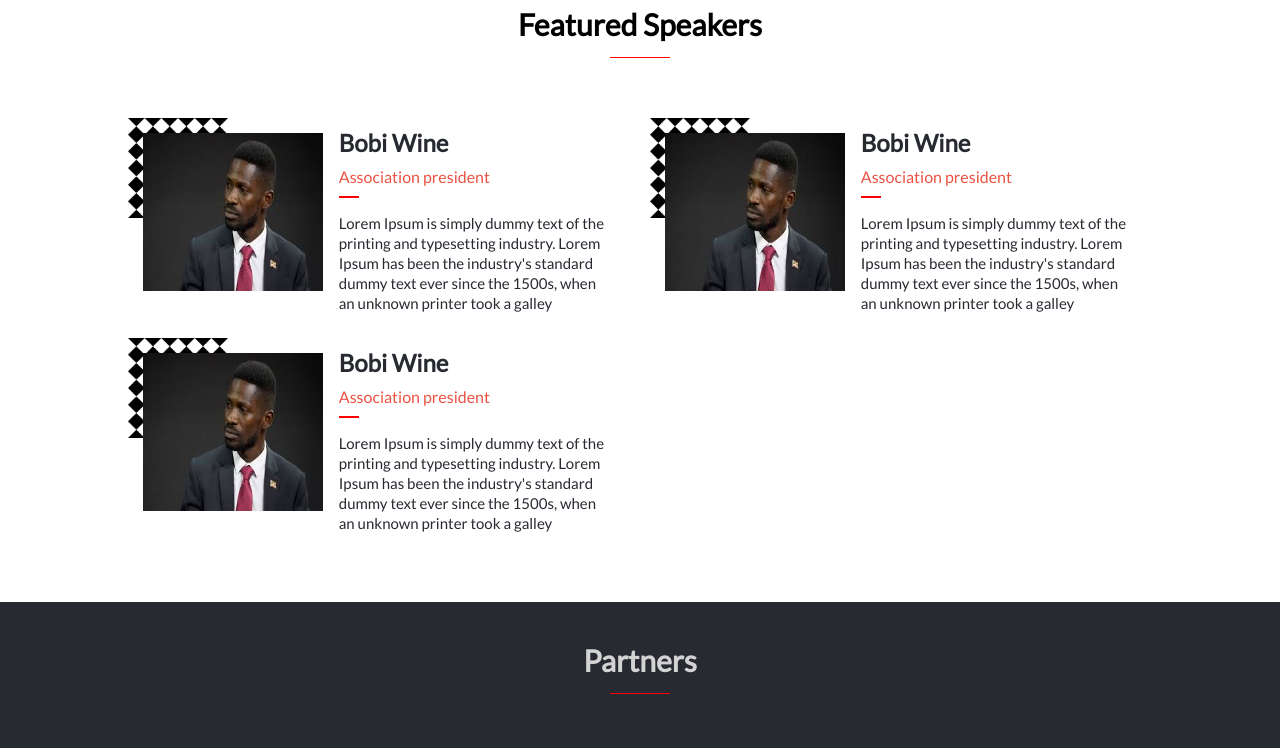
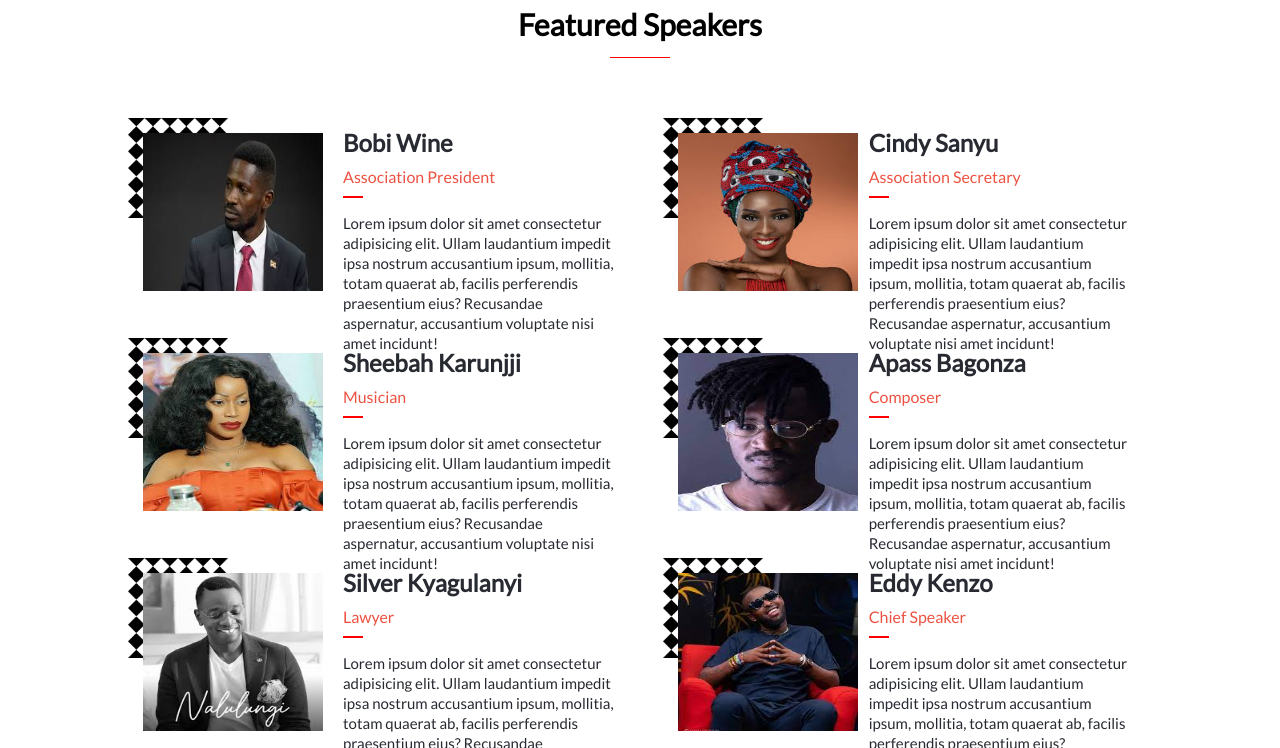
Before and after one commit to Zeph180/UmaDay22, a website: page index.html in a window 1280 px wide. Shown: the part 1970-2718 px from the top of the page. Drawn offline with Linux system fonts and the light colour scheme; files whose address does not match are found by name.

Commit message:
Add javascript to home page

```diff
--- a/about.html
+++ b/about.html
@@ -135,5 +135,6 @@
         <p>All rights reserved</p>
       </footer>
     </main>
+    <script src="./js/index.js"></script>
   </body>
 </html>
--- a/index.html
+++ b/index.html
@@ -30,7 +30,7 @@
         </ul>
       </nav>
       <nav id="nav-bar">
-        <i class="fas fa-solid fa-bars"></i>
+        <i id="ham" class="fas fa-solid fa-bars"></i>
         <h2 class="nav-logo"><a href="#">UMA</a></h2>
         <ul class="desk-nav-list">
           <li><a href="./about.html">About</a></li>
@@ -41,9 +41,8 @@
         </ul>
       </nav>
     </header>
-
     <main>
-      <div class="mobile-menu">
+      <div id="mob-menu" class="mobile-menu">
         <iconify-icon class="close-icon" icon="mdi:close"></iconify-icon>
         <ul class="mobile-nav">
           <li><a href="./index.html">Home</a></li>
@@ -94,7 +93,7 @@
 
           <div class="prog-list">
             <div class="prog-icon">
-              <iconify-icon icon="file-icons:keynote"></iconify-icon>
+              <iconify-icon icon="ic:round-music-video"></iconify-icon>
             </div>
             <div class="prog-activity">
               <p>Talent Show</p>
@@ -109,7 +108,7 @@
 
           <div class="prog-list">
             <div class="prog-icon">
-              <iconify-icon icon="file-icons:keynote"></iconify-icon>
+              <iconify-icon icon="simple-icons:frontendmentor"></iconify-icon>
             </div>
             <div class="prog-activity">
               <p>Mentorship</p>
@@ -124,7 +123,7 @@
 
           <div class="prog-list">
             <div class="prog-icon">
-              <iconify-icon icon="file-icons:keynote"></iconify-icon>
+              <iconify-icon icon="mdi:human-greeting-proximity"></iconify-icon>
             </div>
             <div class="prog-activity">
               <p>Meet n Greet</p>
@@ -139,7 +138,7 @@
 
           <div class="prog-list">
             <div class="prog-icon">
-              <iconify-icon icon="file-icons:keynote"></iconify-icon>
+              <iconify-icon icon="fluent-emoji-high-contrast:party-popper"></iconify-icon>
             </div>
             <div class="prog-activity">
               <p>Closing Celebrations</p>
@@ -161,7 +160,7 @@
         <div class="bottom-line"></div>
 
         <div class="speakers-sec">
-          <div class="speaker">
+          <!-- <div class="speaker">
             <div class="speaker-img-cont">
               <img src="./assets/bobi.jpeg" alt="" />
             </div>
@@ -205,7 +204,7 @@
                 text ever since the 1500s, when an unknown printer took a galley
               </p>
             </div>
-          </div>
+          </div> -->
         </div>
         <button class="more-btn">
           MORE
@@ -233,5 +232,7 @@
       </h5>
       <p>All rights reserved</p>
     </footer>
+    <script src="./js/index.js"></script>
+    <script src="./js/mobileMenu.js"></script>
   </body>
 </html>
--- a/js/index.js
+++ b/js/index.js
@@ -0,0 +1,77 @@
+const hamburger = document.getElementById('ham');
+const mobMenu = document.getElementById('mob-menu');
+const nav = document.querySelector('#nav-bar');
+const closeBtn = document.querySelector('.close-icon');
+const speakersSection = document.querySelector('.speakers-sec')
+const speakers = [
+  {
+    name: 'Bobi Wine',
+    title: 'Association President',
+    photo: '../assets/bobi.jpeg',
+    brief: 'Lorem ipsum dolor sit amet consectetur adipisicing elit. Ullam laudantium impedit ipsa nostrum accusantium ipsum, mollitia, totam quaerat ab, facilis perferendis praesentium eius? Recusandae aspernatur, accusantium voluptate nisi amet incidunt!',
+  },
+  {
+    name: 'Cindy Sanyu',
+    title: 'Association Secretary',
+    photo: '../assets/cindy.jpeg',
+    brief: 'Lorem ipsum dolor sit amet consectetur adipisicing elit. Ullam laudantium impedit ipsa nostrum accusantium ipsum, mollitia, totam quaerat ab, facilis perferendis praesentium eius? Recusandae aspernatur, accusantium voluptate nisi amet incidunt!',
+  },
+  {
+    name: 'Sheebah Karunjji',
+    title: 'Musician',
+    photo: '../assets/sheebah.jpeg',
+    brief: 'Lorem ipsum dolor sit amet consectetur adipisicing elit. Ullam laudantium impedit ipsa nostrum accusantium ipsum, mollitia, totam quaerat ab, facilis perferendis praesentium eius? Recusandae aspernatur, accusantium voluptate nisi amet incidunt!',
+  },
+  {
+    name: 'Apass Bagonza',
+    title: 'Composer',
+    photo: '../assets/apass.jpeg',
+    brief: 'Lorem ipsum dolor sit amet consectetur adipisicing elit. Ullam laudantium impedit ipsa nostrum accusantium ipsum, mollitia, totam quaerat ab, facilis perferendis praesentium eius? Recusandae aspernatur, accusantium voluptate nisi amet incidunt!',
+  },
+  {
+    name: 'Silver Kyagulanyi',
+    title: 'Lawyer',
+    photo: '../assets/silver.jpeg',
+    brief: 'Lorem ipsum dolor sit amet consectetur adipisicing elit. Ullam laudantium impedit ipsa nostrum accusantium ipsum, mollitia, totam quaerat ab, facilis perferendis praesentium eius? Recusandae aspernatur, accusantium voluptate nisi amet incidunt!',
+  },
+  {
+    name: 'Eddy Kenzo',
+    title: 'Chief Speaker',
+    photo: '../assets/kenzo.jpeg',
+    brief: 'Lorem ipsum dolor sit amet consectetur adipisicing elit. Ullam laudantium impedit ipsa nostrum accusantium ipsum, mollitia, totam quaerat ab, facilis perferendis praesentium eius? Recusandae aspernatur, accusantium voluptate nisi amet incidunt!',
+  },
+];
+
+function openMenu() {
+  mobMenu.style.display = 'block';
+  nav.style.visibility = 'hidden';
+}
+
+function closeMenu() {
+  mobMenu.style.display = 'none';
+  nav.style.visibility = 'visible';
+}
+
+hamburger.addEventListener('click', openMenu);
+closeBtn.addEventListener('click', closeMenu);
+
+// GENERATE SPEAKERS
+
+speakers.forEach((speaker) => {
+  const speakerCont = document.createElement('div');
+  speakerCont.classList.add('speaker');
+  speakerCont.innerHTML = `
+  <div class="speaker-img-cont">
+    <img src=${speaker.photo} alt="" />
+  </div>
+  <div class="speaker-details">
+    <h5>${speaker.name}</h5>
+    <p class="title">${speaker.title}</p>
+    <div class="seperator"></div>
+    <p class="brief">
+     ${speaker.brief}
+    </p>
+  </div>
+  `;
+  speakersSection.append(speakerCont);
+});
```
